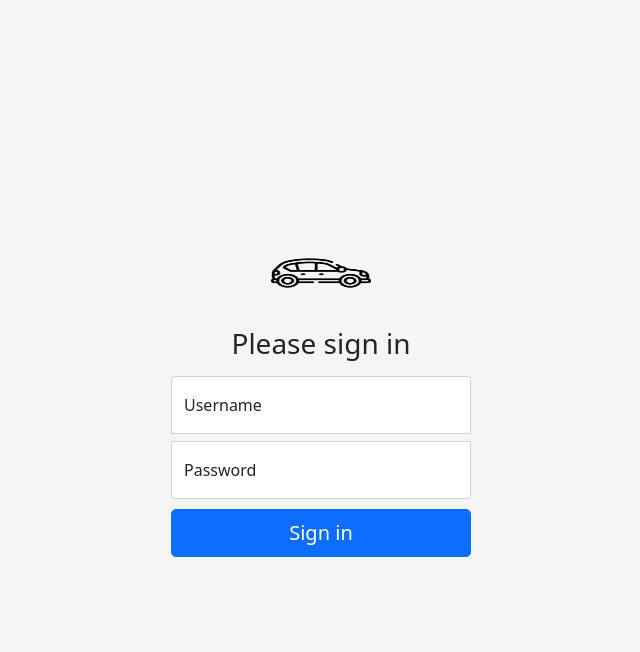
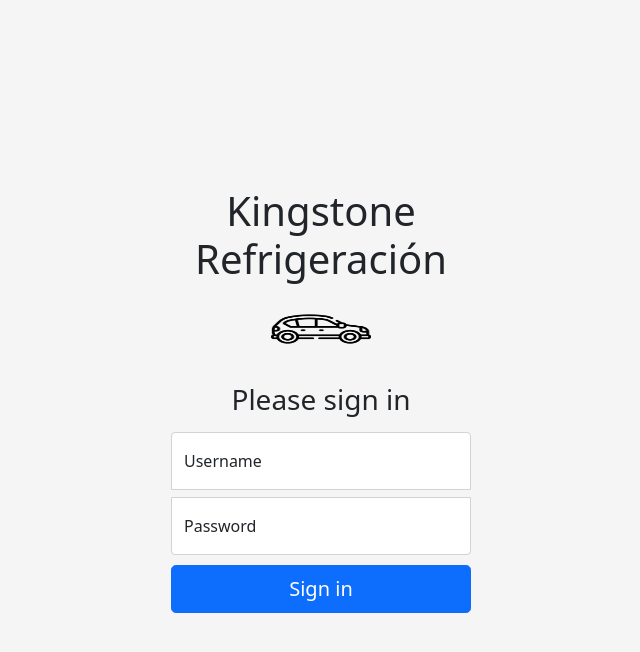
Before and after one commit to juankings816/Proyecto_Admin-_aller, a Flask app: page /login in a window 1280 px wide. Shown: the top 652 px of the page, without its empty margins (319-959 px from the left). Run offline with Flask 3, Linux system fonts and the light colour scheme; some libraries are stand-ins or nearby versions.

Commit message:
Modificación titulo Login

```diff
--- a/src/templates/auth/Login.html
+++ b/src/templates/auth/Login.html
@@ -8,6 +8,7 @@
 
 {% block body %}
 <form class="form-signin" action="/login" method="POST">
+    <h1 class="h1 mb-3 fw-normal">Kingstone Refrigeración</h1>
     <img class="mb-4" src="../../static/img/Logo.png" alt="" width="100" height="60">
     {% with messages = get_flashed_messages() %}
 
```
